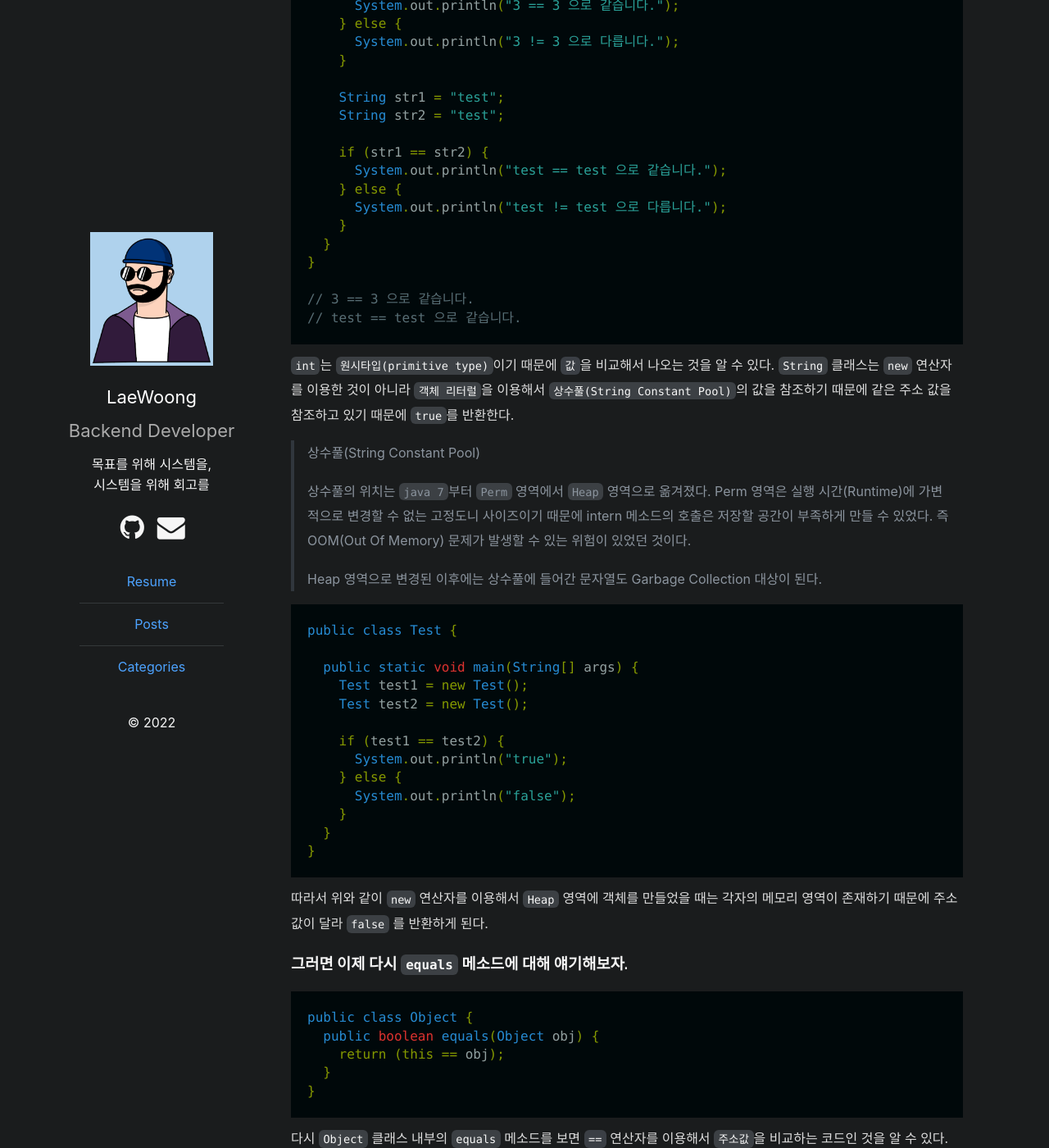
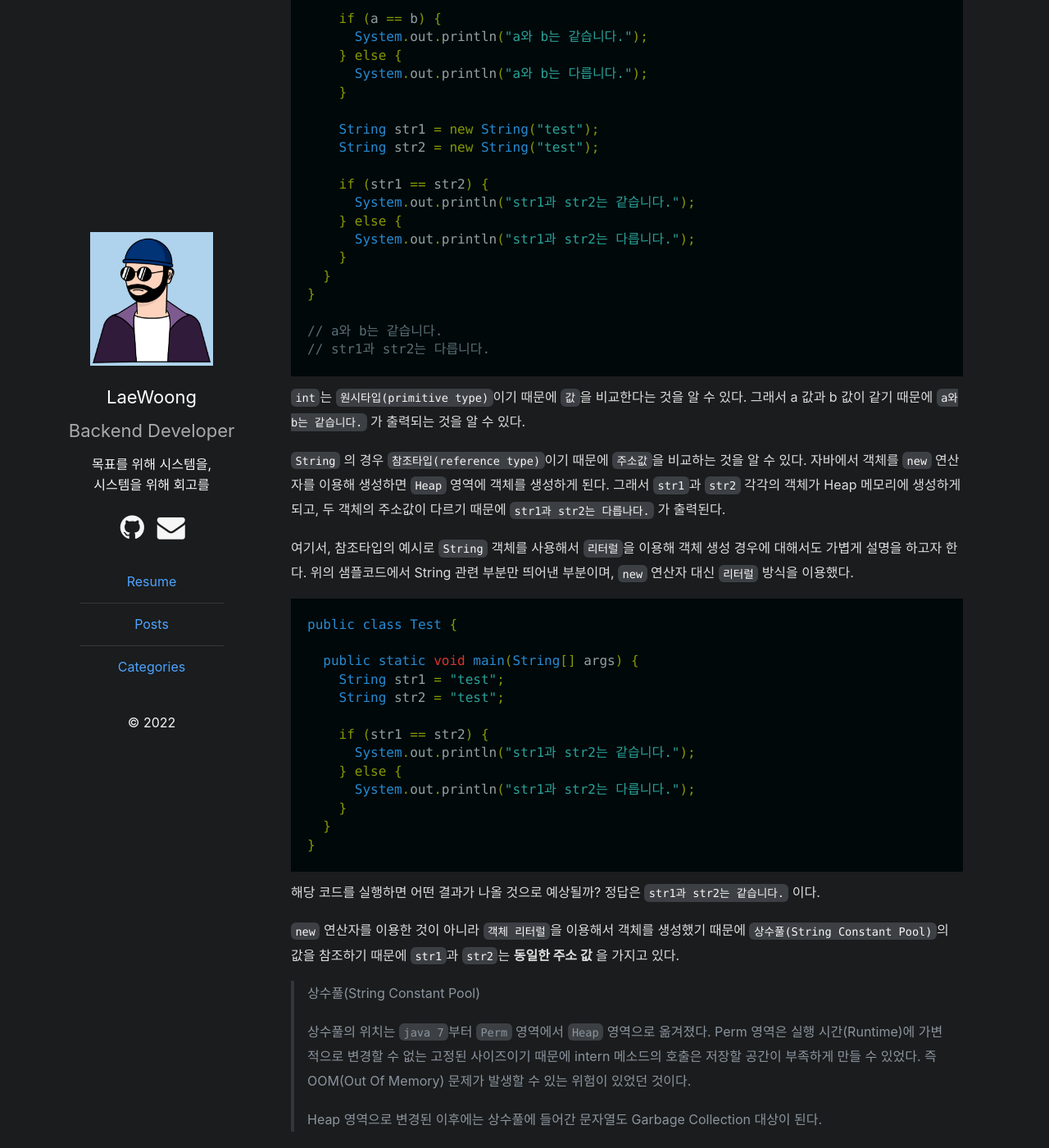
Before and after one commit to wlroh/wlroh.github.io, a Jekyll site: the page built from _posts/2022-02-27-java-equals.md, in a window 1280 px wide and 1400 px high, scrolled down 815 px. Shown: the whole window at 82% size. Built offline with Jekyll 4.4.1, drawn with Linux system fonts in a browser that asks for light colours.

Commit message:
docs: 스토리 흐름이 어색하여 내용 수정

````diff
--- a/_posts/2022-02-27-java-equals.md
+++ b/_posts/2022-02-27-java-equals.md
@@ -7,7 +7,7 @@ categories: Java
 tags: equals
 ---
 
-### equals 메소드란?
+## equals 메소드란?
 
 ```java
 public class Object {
@@ -21,7 +21,9 @@ public class Object {
 
 위에서 보면 `==` 연산자가 나오는데 이것의 의미부터 정리하고 가자.
 
-### `==` 연산자란?
+<br/>
+
+## `==` 연산자란?
 
 비교연산자 `==` 는 `int`, `boolean` 과 같은 `원시타입(primitive type)`에 대해서는 값을 비교한다.
 하지만 `참조타입(reference type)`에 대해서는 `주소값`을 비교해서 같으면 `true`, 다르면 `false` 를 반환해주는 연산자이다. 예를들어 아래의 예시를 봐보자
@@ -34,53 +36,61 @@ public class Test {
     int b = 3;
 
     if (a == b) {
-      System.out.println("3 == 3 으로 같습니다.");
+      System.out.println("a와 b는 같습니다.");
     } else {
-      System.out.println("3 != 3 으로 다릅니다.");
+      System.out.println("a와 b는 다릅니다.");
     }
 
-    String str1 = "test";
-    String str2 = "test";
+    String str1 = new String("test");
+    String str2 = new String("test");
 
     if (str1 == str2) {
-      System.out.println("test == test 으로 같습니다.");
+      System.out.println("str1과 str2는 같습니다.");
     } else {
-      System.out.println("test != test 으로 다릅니다.");
+      System.out.println("str1과 str2는 다릅니다.");
     }
   }
 }
 
-// 3 == 3 으로 같습니다.
-// test == test 으로 같습니다.
+// a와 b는 같습니다.
+// str1과 str2는 다릅니다.
 ```
 
-`int`는 `원시타입(primitive type)`이기 때문에 `값`을 비교해서 나오는 것을 알 수 있다. `String` 클래스는 `new` 연산자를 이용한 것이 아니라 `객체 리터럴`을 이용해서 `상수풀(String Constant Pool)`의 값을 참조하기 때문에 같은 주소 값을 참조하고 있기 때문에 `true`를 반환한다.
+`int`는 `원시타입(primitive type)`이기 때문에 `값`을 비교한다는 것을 알 수 있다. 그래서 a 값과 b 값이 같기 때문에 `a와 b는 같습니다.` 가 출력되는 것을 알 수 있다.
 
-> 상수풀(String Constant Pool)
->
-> 상수풀의 위치는 `java 7`부터 `Perm` 영역에서 `Heap` 영역으로 옮겨졌다. Perm 영역은 실행 시간(Runtime)에 가변적으로 변경할 수 없는 고정도니 사이즈이기 때문에 intern 메소드의 호출은 저장할 공간이 부족하게 만들 수 있었다. 즉 OOM(Out Of Memory) 문제가 발생할 수 있는 위험이 있었던 것이다.
->
-> Heap 영역으로 변경된 이후에는 상수풀에 들어간 문자열도 Garbage Collection 대상이 된다.
+`String` 의 경우 `참조타입(reference type)`이기 때문에 `주소값`을 비교하는 것을 알 수 있다. 자바에서 객체를 `new` 연산자를 이용해 생성하면 `Heap` 영역에 객체를 생성하게 된다. 그래서 `str1`과 `str2` 각각의 객체가 Heap 메모리에 생성하게 되고, 두 객체의 주소값이 다르기 때문에 `str1과 str2는 다릅나다.` 가 출력된다.
+
+여기서, 참조타입의 예시로 `String` 객체를 사용해서 `리터럴`을 이용해 객체 생성 경우에 대해서도 가볍게 설명을 하고자 한다. 위의 샘플코드에서 String 관련 부분만 띄어낸 부분이며, `new` 연산자 대신 `리터럴` 방식을 이용했다.
 
 ```java
 public class Test {
 
   public static void main(String[] args) {
-    Test test1 = new Test();
-    Test test2 = new Test();
+    String str1 = "test";
+    String str2 = "test";
 
-    if (test1 == test2) {
-      System.out.println("true");
+    if (str1 == str2) {
+      System.out.println("str1과 str2는 같습니다.");
     } else {
-      System.out.println("false");
+      System.out.println("str1과 str2는 다릅니다.");
     }
   }
 }
 ```
 
-따라서 위와 같이 `new` 연산자를 이용해서 `Heap` 영역에 객체를 만들었을 때는 각자의 메모리 영역이 존재하기 때문에 주소값이 달라 `false` 를 반환하게 된다.
+해당 코드를 실행하면 어떤 결과가 나올 것으로 예상될까? 정답은 `str1과 str2는 같습니다.` 이다.
 
-### 그러면 이제 다시 `equals` 메소드에 대해 얘기해보자.
+`new` 연산자를 이용한 것이 아니라 `객체 리터럴`을 이용해서 객체를 생성했기 때문에 `상수풀(String Constant Pool)`의 값을 참조하기 때문에 `str1`과 `str2`는 **동일한 주소 값** 을 가지고 있다.
+
+> 상수풀(String Constant Pool)
+>
+> 상수풀의 위치는 `java 7`부터 `Perm` 영역에서 `Heap` 영역으로 옮겨졌다. Perm 영역은 실행 시간(Runtime)에 가변적으로 변경할 수 없는 고정된 사이즈이기 때문에 intern 메소드의 호출은 저장할 공간이 부족하게 만들 수 있었다. 즉 OOM(Out Of Memory) 문제가 발생할 수 있는 위험이 있었던 것이다.
+>
+> Heap 영역으로 변경된 이후에는 상수풀에 들어간 문자열도 Garbage Collection 대상이 된다.
+
+<br/>
+
+## 그러면 이제 다시 `equals` 메소드에 대해 얘기해보자.
 
 ```java
 public class Object {
@@ -117,7 +127,9 @@ public class Test {
 
 따라서 위의 코드를 보면 `test1`과 `test2`는 `주소값`이 다르기 때문에 `else`문 안에 있는 결과가 나오게 된다.
 
-### 그러면 아래 코드의 결과는 어떻게 나올까?
+<br/>
+
+## 그러면 아래 코드의 결과는 어떻게 나올까?
 
 ```java
 public class Test {
````
